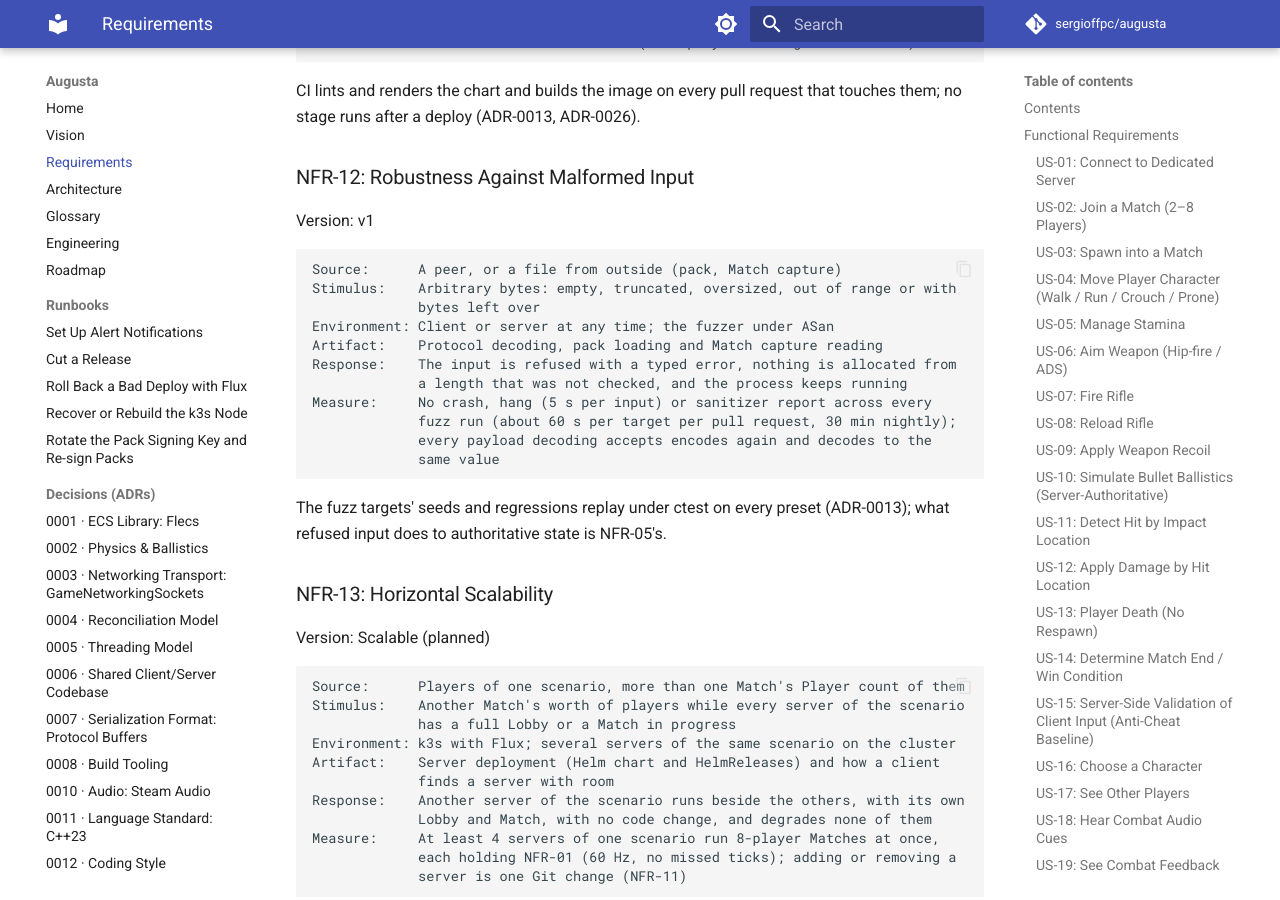
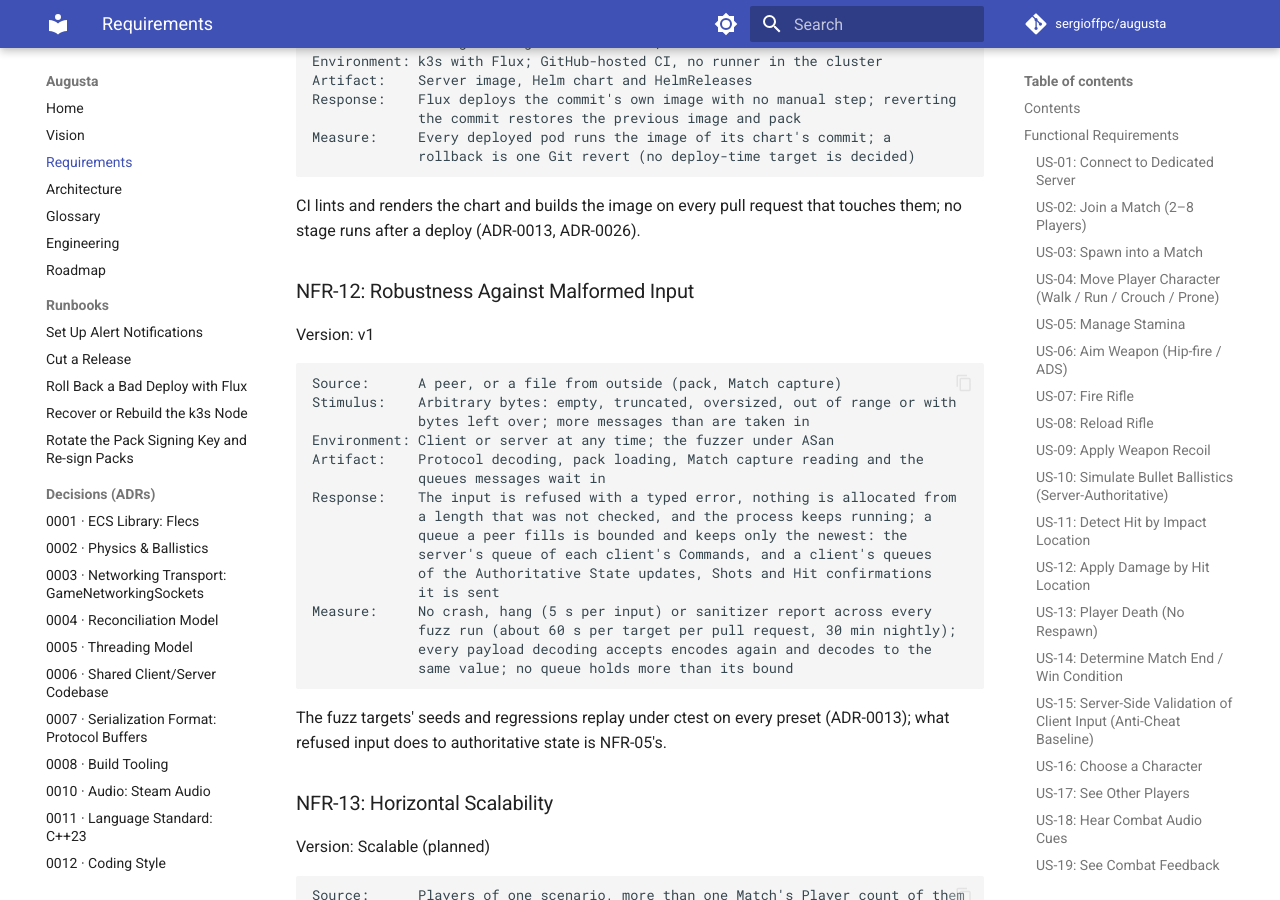
Before and after one commit to sergioffpc/augusta, an MkDocs documentation site: the page built from docs/REQUIREMENTS.md, in a window 1280 px wide and 900 px high, scrolled down 16313 px. Built offline with MkDocs 1.6.1 and Material for MkDocs 9.7.7, drawn with Linux system fonts in a browser that asks for light colours; comment, search, counter and statistics services are not loaded; some of the changed text lies outside the part shown.

Commit message:
test(networking): state NFR-02 delivery and NFR-12 bounded queues, and mark the netcode suites
NFR-02 now states that reliable messages arrive once and in order despite
loss and reordering, while a tick's Commands and Authoritative State updates
travel unreliably, and that every peer that closes, times out or is dropped
is reported once and its Session ends without stopping the server. NFR-12
states that the queues a peer fills are bounded and keep only the newest.

Every test of transport_events, send_flags, networking, command_queue,
correction_tally, netcode_stats, replication, session, tick_messages,
metrics, host_metrics and the protocol-decode and pack-load seeds names the
requirements it checks, except those #1374, #1376 and #1380 mark.

Refs #1368

Co-Authored-By: Claude Opus 5.5 <noreply@anthropic.com>

````diff
--- a/docs/REQUIREMENTS.md
+++ b/docs/REQUIREMENTS.md
@@ -582,11 +582,17 @@ Version: v1
 
 ```text
 Source:      Player client
-Stimulus:    Network latency up to 100 ms
+Stimulus:    Network latency up to 100 ms, with packets lost or reordered; a
+             peer that closes its connection, times out or is dropped
 Environment: Typical broadband connection
-Artifact:    State synchronization system
-Response:    Bullet and player state remain visually consistent
-Measure:     Desync correction completes within 150 ms in 95% of cases
+Artifact:    State synchronization system and transport
+Response:    Bullet and player state remain visually consistent; reliable
+             messages arrive once and in order, while a tick's Commands and
+             Authoritative State updates travel unreliably; a peer that leaves
+             is reported, and its Session ends without stopping the server
+Measure:     Desync correction completes within 150 ms in 95% of cases; no
+             reliable message is lost, repeated or reordered; every peer that
+             closes, times out or is dropped is reported once
 ```
 
 ### NFR-03: Ballistics Determinism
@@ -792,15 +798,20 @@ Version: v1
 ```text
 Source:      A peer, or a file from outside (pack, Match capture)
 Stimulus:    Arbitrary bytes: empty, truncated, oversized, out of range or with
-             bytes left over
+             bytes left over; more messages than are taken in
 Environment: Client or server at any time; the fuzzer under ASan
-Artifact:    Protocol decoding, pack loading and Match capture reading
+Artifact:    Protocol decoding, pack loading, Match capture reading and the
+             queues messages wait in
 Response:    The input is refused with a typed error, nothing is allocated from
-             a length that was not checked, and the process keeps running
+             a length that was not checked, and the process keeps running; a
+             queue a peer fills is bounded and keeps only the newest: the
+             server's queue of each client's Commands, and a client's queues
+             of the Authoritative State updates, Shots and Hit confirmations
+             it is sent
 Measure:     No crash, hang (5 s per input) or sanitizer report across every
              fuzz run (about 60 s per target per pull request, 30 min nightly);
              every payload decoding accepts encodes again and decodes to the
-             same value
+             same value; no queue holds more than its bound
 ```
 
 The fuzz targets' seeds and regressions replay under ctest on every preset
````
Also changed, not shown: 13 other files.
